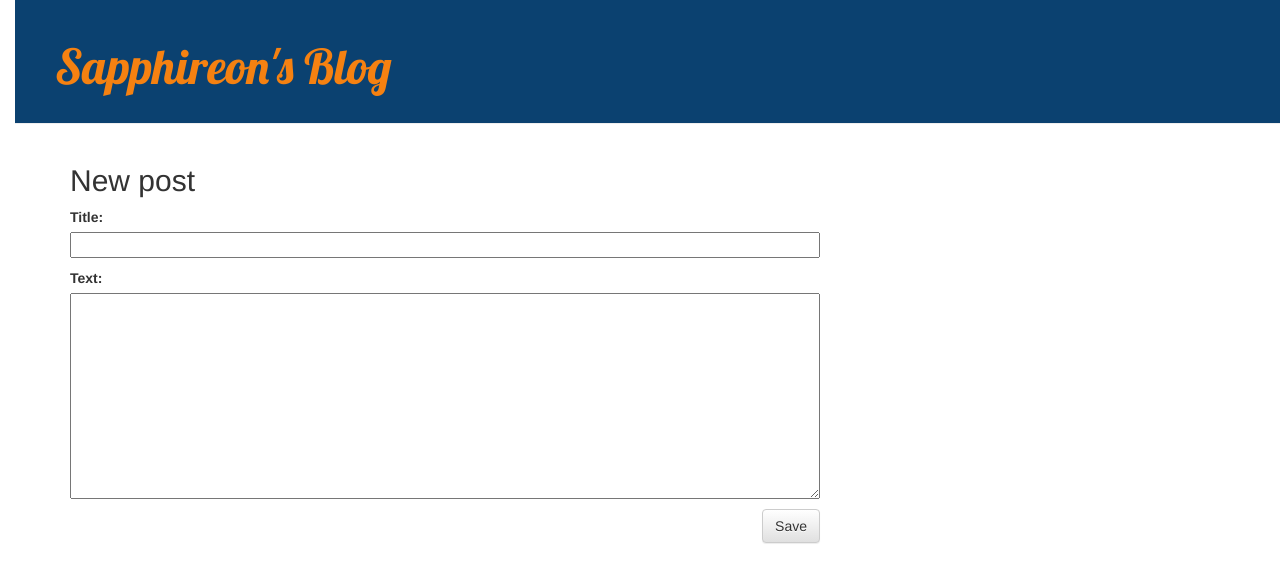
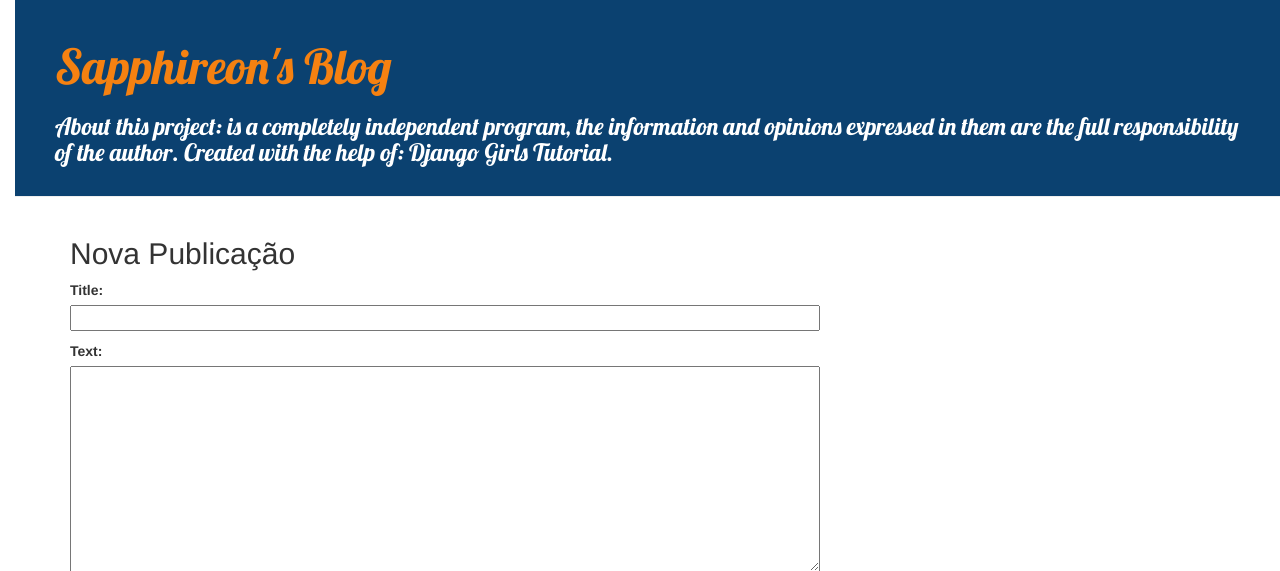
Before and after one commit to ijacksun/my-first-blog, a Django app: page /post/new/ in a window 1280 px wide. Shown: the top 571 px of the page. Run offline with Django 3.2, Linux system fonts and the light colour scheme; some libraries are stand-ins or nearby versions.

Commit message:
Algumas mudanças na header, descrição, coloração e ajustes na published data

```diff
--- a/blog/static/css/blog.css
+++ b/blog/static/css/blog.css
@@ -3,9 +3,14 @@ h1 a, h2 a {
      font-family: 'Lobster';
 }
 
-h3 a, h4 p {
+h3  {
     font-family: 'Lobster', cursive;
-    color: #0b4170
+    color: #ffffff
+}
+
+h4  {
+    font-family: 'Arial', serif;
+    text-size: 11pt;
 }
 
 body {
--- a/blog/templates/blog/base.html
+++ b/blog/templates/blog/base.html
@@ -13,6 +13,7 @@
             <a href="{% url 'post_new' %}" class="top-menu"><span class="glyphicon glyphicon-plus"></span></a>
         {% endif %}
         <h1><a href="/">Sapphireon's Blog</a></h1>
+        <h3>About this project: is a completely independent program, the information and opinions expressed in them are the full responsibility of the author. Created with the help of: Django Girls Tutorial.</h3>
     </div>
     <div class="content container">
         <div class="row">
--- a/blog/templates/blog/post_edit.html
+++ b/blog/templates/blog/post_edit.html
@@ -1,7 +1,7 @@
 {% extends 'blog/base.html' %}
 
 {% block content %}
-    <h2>New post</h2>
+    <h2>Nova Publicação</h2>
     <form method="POST" class="post-form">{% csrf_token %}
         {{ form.as_p }}
         <button type="submit" class="save btn btn-default">Save</button>
--- a/blog/templates/blog/post_list.html
+++ b/blog/templates/blog/post_list.html
@@ -6,7 +6,7 @@
             <h3><a href="{% url 'post_detail' pk=post.pk %}">{{ post.title }}</a></h3>
             <p>{{ post.text|linebreaksbr }}</p>
             <div class="date">
-                <p>published: {{ post.published_date }}</p>
+                <h4>published: {{ post.published_date }}</h4>
             </div>
         </div>
     {% endfor %}
```
